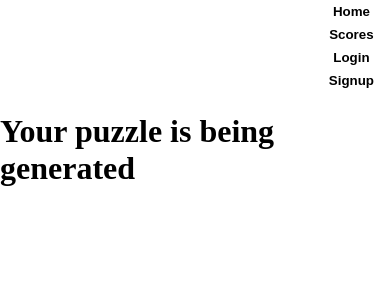
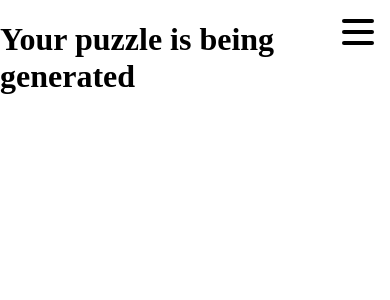
Before and after one commit to ned-park/sudoku, a React (Vite) app: page / in a window 390 px wide. Shown: the top 300 px of the page. Built offline with nearby package versions, Linux system fonts and the light colour scheme.

Commit message:
add hamburger menu

```diff
--- a/src/App.css
+++ b/src/App.css
@@ -22,6 +22,9 @@ a {
 }
 
 .header {
+  position: absolute;
+  top: 0;
+  right: 0;
   justify-self: flex-start;
   width: 100%;
   display: flex;
@@ -203,3 +206,30 @@ button {
   cursor: pointer;
   font-weight: bold;
 }
+
+.hamburger {
+  width: 2rem;
+  height: 2rem;
+  display: flex;
+  justify-content: space-around;
+  flex-flow: column nowrap;
+  cursor: pointer;
+  z-index: 10;
+}
+
+.burger {
+  width: 2rem;
+  height: 0.25rem;
+  border-radius: 10px;
+  background: black;
+  transform-origin: 1px;
+  transition: all 0.25s linear;
+}
+
+.menuwrapper {
+  display: flex;
+  width: 4rem;
+  height: 4rem;
+  justify-content: center;
+  align-items: center;
+}
--- a/src/components/Header.jsx
+++ b/src/components/Header.jsx
@@ -1,12 +1,53 @@
 import { useAuthContext } from "../hooks/useAuthContext";
+import { useState } from "react";
 import { Logout } from "./Logout";
+
+function Hamburger({ menuOpen }) {
+  return (
+    <>
+      <div className="hamburger">
+        <div className="burger burger1"></div>
+        <div className="burger burger2"></div>
+        <div className="burger burger3"></div>
+      </div>
+
+      <style>
+        {`
+        .burger1 {
+          transform: ${menuOpen ? "translateX(75%) rotate(45deg)" : "rotate(0"};
+        }
+        .burger2 {
+          opacity: ${menuOpen ? 0 : 1};
+          transform: ${menuOpen ? "translateX(100%)" : "transateX(0)"};
+        }
+        .burger3 {
+          transform: ${menuOpen ? "translateX(75%) rotate(315deg)" : "rotate(0)"};
+        }
+        .hamburger {
+          margin-top: ${menuOpen ? 0 : 1};
+          margin-right: ${menuOpen ? 0 : 1};
+          passing-rightL
+        }
+        `}
+      </style>
+    </>
+  );
+}
 
 export function Header({ setShowLogin, setShowSignup, setShowScores }) {
   const { user } = useAuthContext();
+  const [menuOpen, setMenuOpen] = useState(false);
+
+  const toggleMenu = () => {
+    console.log("toggle");
+    setMenuOpen((open) => !open);
+  };
+
   return (
     <header className="header">
       <nav>
-        <ul>
+        {menuOpen && (
+          <ul className="navLinks">
             <li>
               <button
                 onClick={() => {
@@ -57,12 +98,15 @@ export function Header({ setShowLogin, setShowSignup, setShowScores }) {
                 <li>
                   <Logout />
                 </li>
-              <li>
-                <button>Profile</button>
-              </li>
               </>
             )}
           </ul>
+        )}
+        {
+          <div className="menuwrapper" onClick={toggleMenu}>
+            <Hamburger menuOpen={menuOpen} />
+          </div>
+        }
       </nav>
     </header>
   );
```
Lines whose indentation alone changed are shown as unchanged.
